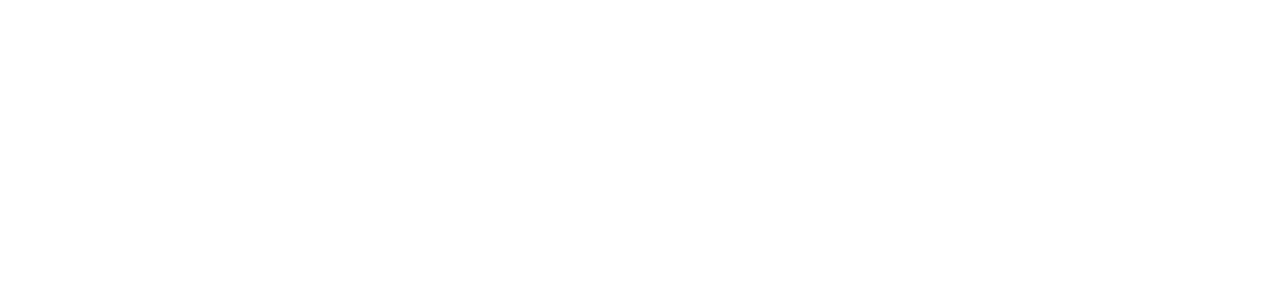
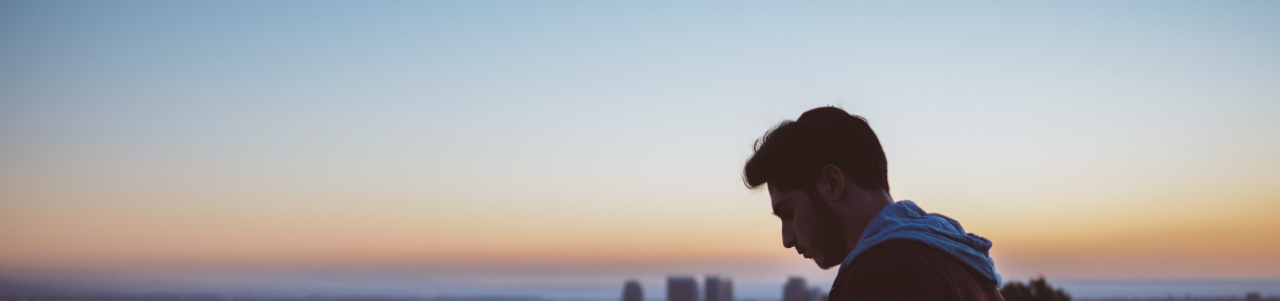
Before and after one commit to PranayN13/Startup-Landing-Page, a plain HTML site: page index.html in a window 1280 px wide. Shown: the top 301 px of the page. Drawn offline with nearby package versions, Linux system fonts and the light colour scheme; the site is published under a folder, as on GitHub Pages, so addresses that start at the root find nothing.

Commit message:
Add files via upload

```diff
--- a/style.css
+++ b/style.css
@@ -3,7 +3,7 @@ html {
   width: 100%;
   height: 100%;
   font-family: 'Montserrat', sans-serif;
-  background: url(/header.jpg) no-repeat center center fixed;
+  background: url(images/header.jpg) no-repeat center center fixed;
   -webkit-background-size: cover;
   -moz-background-size: cover;
   -o-background-size: cover;
```
